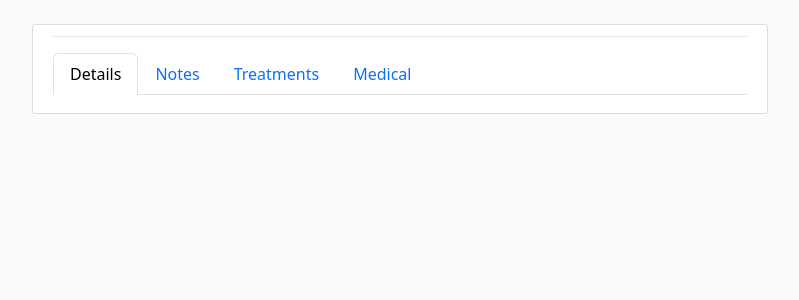
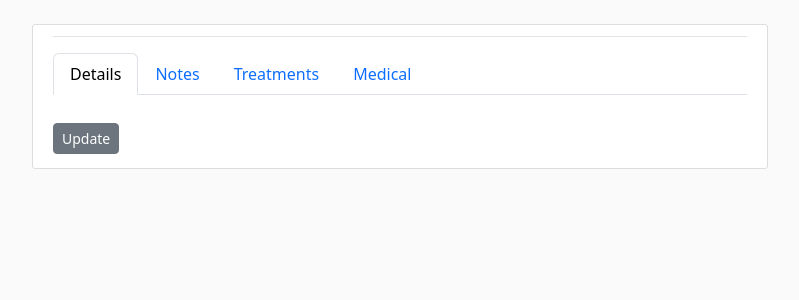
Before and after one commit to glinders/blossom, a Django app: template ccf/templates/ccf/client_detail.html in a window 1280 px wide. Shown: the part 56-356 px from the top of the page, without its empty margins (50-849 px from the left). Run offline with Django 5.2, Linux system fonts and the light colour scheme; the template is opened without the code that fills it, so the values that code supplies are empty; some libraries are stand-ins or nearby versions.

Commit message:
updated table formatting
Change-Id: Ie35d990c992f83a5c72eb90b30fbf13569bca081

```diff
--- a/ccf/templates/ccf/client_detail.html
+++ b/ccf/templates/ccf/client_detail.html
@@ -9,7 +9,6 @@
         {% if object.therapist == user %}
           <!-- the 'div' moves the update and delete button to the next line -->
           <div>
-            <a class="btn btn-secondary btn-sm mt-1 mb-1" href="{% url 'ccf:client-update' object.id %}">Update</a>
             <a class="btn btn-danger btn-sm mt-1 mb-1" href="{% url 'ccf:client-delete' object.id %}">Delete</a>
           </div>
         {% endif %}
@@ -32,7 +31,7 @@
       </ul>
       <div class="tab-content pt-2" id="tab-content">
         <div class="tab-pane active" id="simple-tabpanel-0" role="tabpanel" aria-labelledby="simple-tab-0">
-         <table>
+          <table class="table table-sm table-hover table-bordered" style="width:auto">
           {% for label, value in object.get_detail_fields %}
             <tr>
               <td>{{ label }}</td>
@@ -40,33 +39,36 @@
             </tr>
           {% endfor %}
           </table>
+          <a class="btn btn-secondary btn-sm mt-1 mb-1" href="{% url 'ccf:client-update' object.id %}">Update</a>
         </div>
         <div class="tab-pane" id="simple-tabpanel-1" role="tabpanel" aria-labelledby="simple-tab-1">
-        <table>
+        <table class="table table-sm table-hover table-bordered" style="width:auto">
           {% for note in notes %}
           <tr>
-            <td>{{ note.title }}</td>
+            <td><a href="#">{{ note.title }}</a></td>
             <td>{{ note.content }}</td>
           </tr>
           {% empty %}
           Client has no notes
           {% endfor %}
         </table>
+          <a class="btn btn-secondary btn-sm mt-1 mb-1" href="#">Add Note</a>
         </div>
         <div class="tab-pane" id="simple-tabpanel-2" role="tabpanel" aria-labelledby="simple-tab-2">
-        <table>
+        <table class="table table-sm table-hover table-bordered" style="width:auto">
           {% for treatment in treatments %}
           <tr>
-            <td>{{ treatment.title }}</td>
+            <td><a href="#">{{ treatment.title }}</a></td>
             <td>{{ treatment.content }}</td>
           </tr>
           {% empty %}
           Client has no treatments
           {% endfor %}
         </table>
+          <a class="btn btn-secondary btn-sm mt-1 mb-1" href="#">Add Treatment</a>
         </div>
         <div class="tab-pane" id="simple-tabpanel-3" role="tabpanel" aria-labelledby="simple-tab-3">
-         <table>
+         <table class="table table-sm table-hover table-bordered" style="width:auto">
           {% for label, value in medical.get_detail_fields %}
             <tr>
               <td>{{ label }}</td>
@@ -74,6 +76,7 @@
             </tr>
           {% endfor %}
           </table>
+          <a class="btn btn-secondary btn-sm mt-1 mb-1" href="#">Update</a>
         </div>
       </div>
     </div>
```
